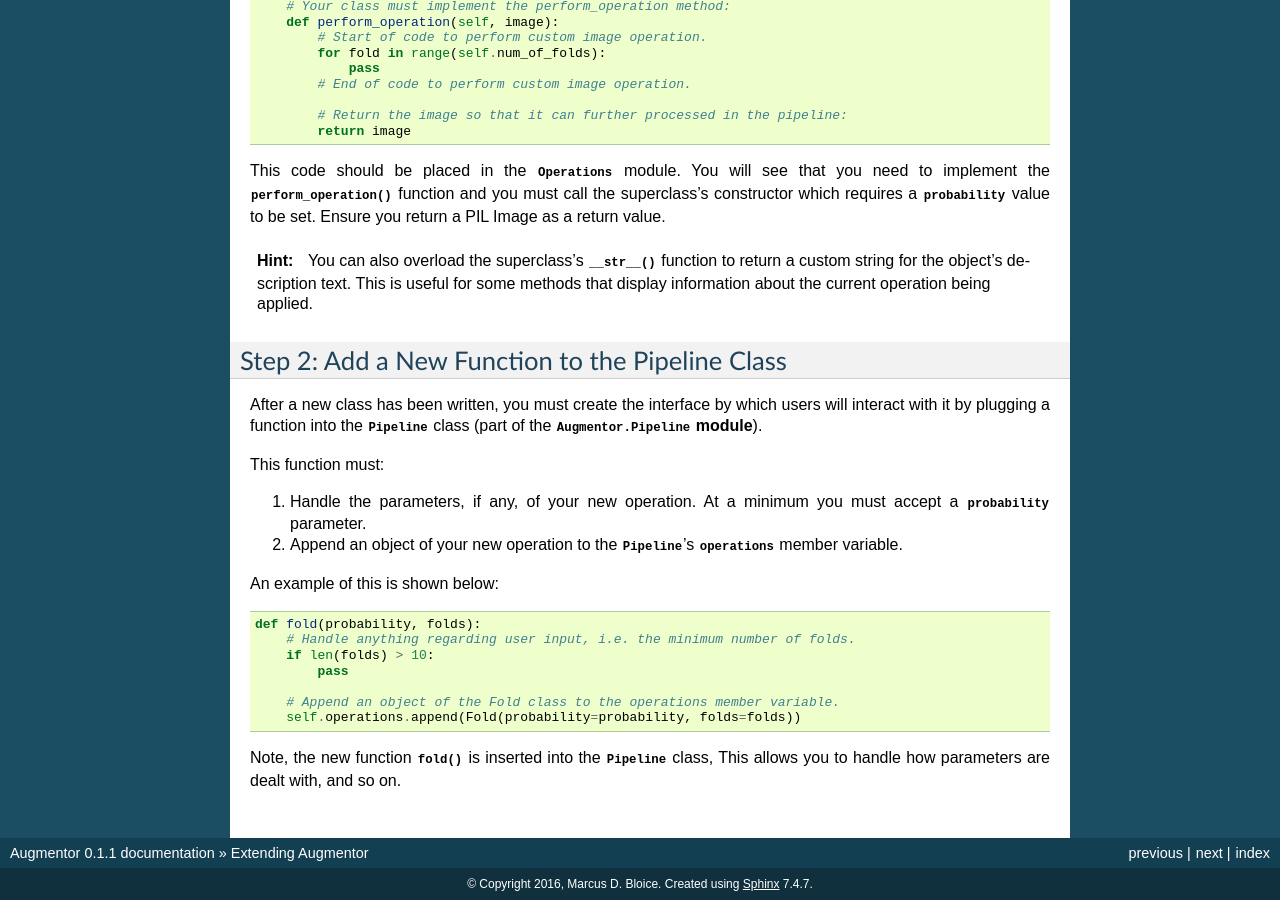
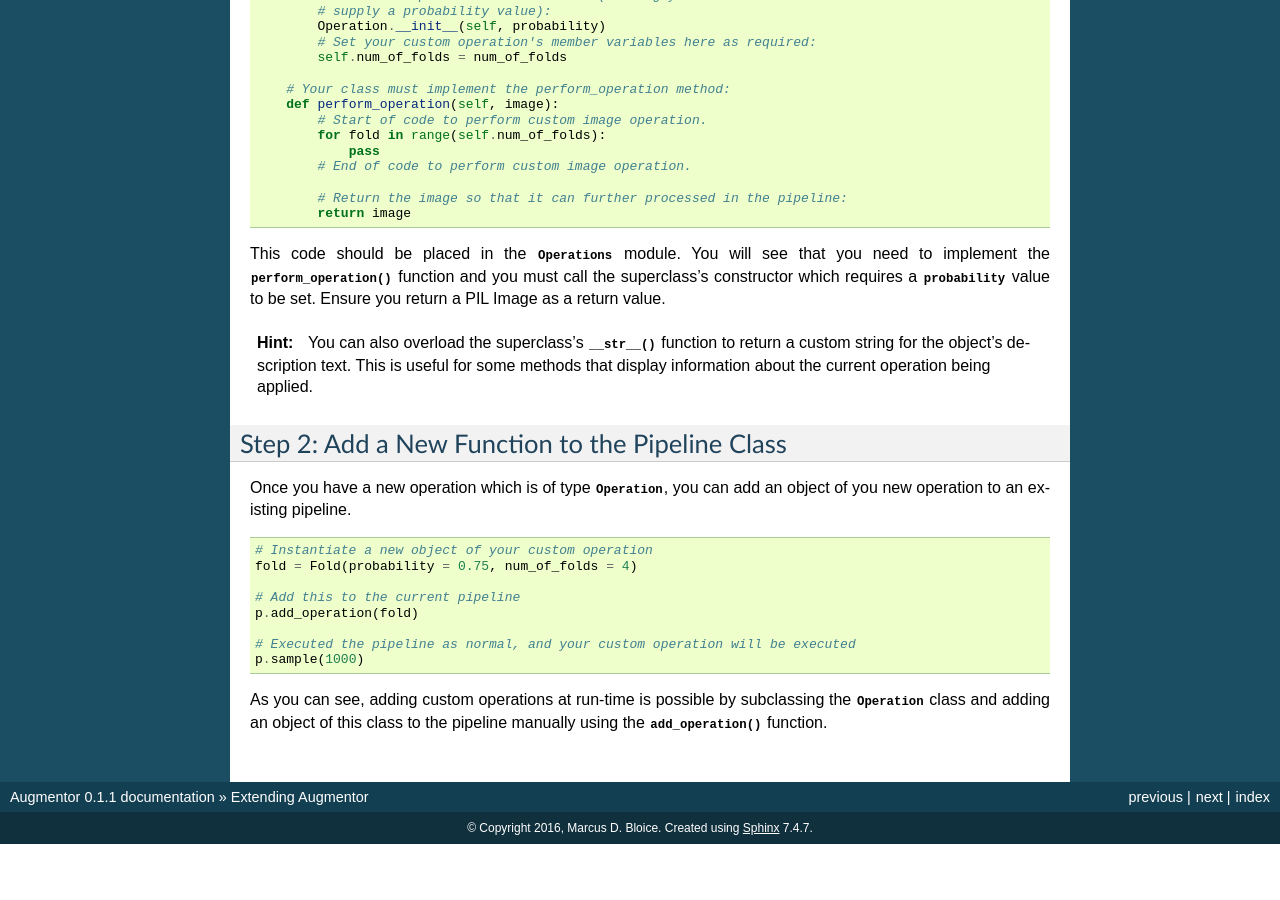
Before and after one commit to ChenXiao61/Img_augmentor, a Sphinx documentation site: the page built from docs/userguide/extend.rst, in a window 1280 px wide and 900 px high, scrolled down 589 px. Built offline with Sphinx 7.4.7, drawn with Linux system fonts in a browser that asks for light colours; after the commit the page ends 1433 px from its top, so only the background shows below that; some of the changed text lies outside the part shown.

Commit message:
Added TODO for status() function. Updated extend.rst documentation.

```diff
--- a/docs/userguide/extend.rst
+++ b/docs/userguide/extend.rst
@@ -1,9 +1,11 @@
 Extending Augmentor
 ===================
 
-Extending Augmentor to add new functionality is quite simple, and is performed in two steps: 1) create a custom class which subclasses from the :class:`.Operation` base class, and 2) add a user facing function in the :class:`.Pipeline` class to handle parameters.
+Extending Augmentor to add new functionality is quite simple, and is performed in two steps: 1) create a custom class which subclasses from the :class:`.Operation` base class, and 2) add an object of your new class to the pipeline using the :func:`add_operation` function.
 
-Both steps are outlined in the proceeding sub-sections.
+This allows you to add custom functionality at run-time. Of course, if you have written an operation that may be of benefit to the community, you can of course make a pull request on the GitHub repository.
+
+The following sections describe extending Augmentor in two steps. Step 1 is creating a new :class:`Operation` subclass, and step 2 is using an object of your new custom operation in a pipeline.
 
 Step 1: Create a New Operation Subclass
 ^^^^^^^^^^^^^^^^^^^^^^^^^^^^^^^^^^^^^^^
@@ -47,23 +49,17 @@ This code should be placed in the :mod:`.Operations` module. You will see that y
 Step 2: Add a New Function to the Pipeline Class
 ^^^^^^^^^^^^^^^^^^^^^^^^^^^^^^^^^^^^^^^^^^^^^^^^
 
-After a new class has been written, you must create the interface by which users will interact with it by plugging a function into the :class:`.Pipeline` class (part of the :mod:`Augmentor.Pipeline` **module**).
-
-This function must:
-
-1) Handle the parameters, if any, of your new operation. At a minimum you must accept a :attr:`probability` parameter.
-2) Append an object of your new operation to the :class:`.Pipeline`'s :attr:`operations` member variable.
-
-An example of this is shown below:
+Once you have a new operation which is of type :class:`Operation`, you can add an object of you new operation to an existing pipeline.
 
 .. code-block:: python
 
-    def fold(probability, folds):
-        # Handle anything regarding user input, i.e. the minimum number of folds.
-        if len(folds) > 10:
-            pass
+    # Instantiate a new object of your custom operation
+    fold = Fold(probability = 0.75, num_of_folds = 4)
 
-        # Append an object of the Fold class to the operations member variable.
-        self.operations.append(Fold(probability=probability, folds=folds))
+    # Add this to the current pipeline
+    p.add_operation(fold)
 
-Note, the new function :func:`fold` is inserted into the :class:`.Pipeline` class, This allows you to handle how parameters are dealt with, and so on.
+    # Executed the pipeline as normal, and your custom operation will be executed
+    p.sample(1000)
+
+As you can see, adding custom operations at run-time is possible by subclassing the :class:`Operation` class and adding an object of this class to the pipeline manually using the :func:`add_operation` function.
```
Also changed, not shown: 1 other file.
